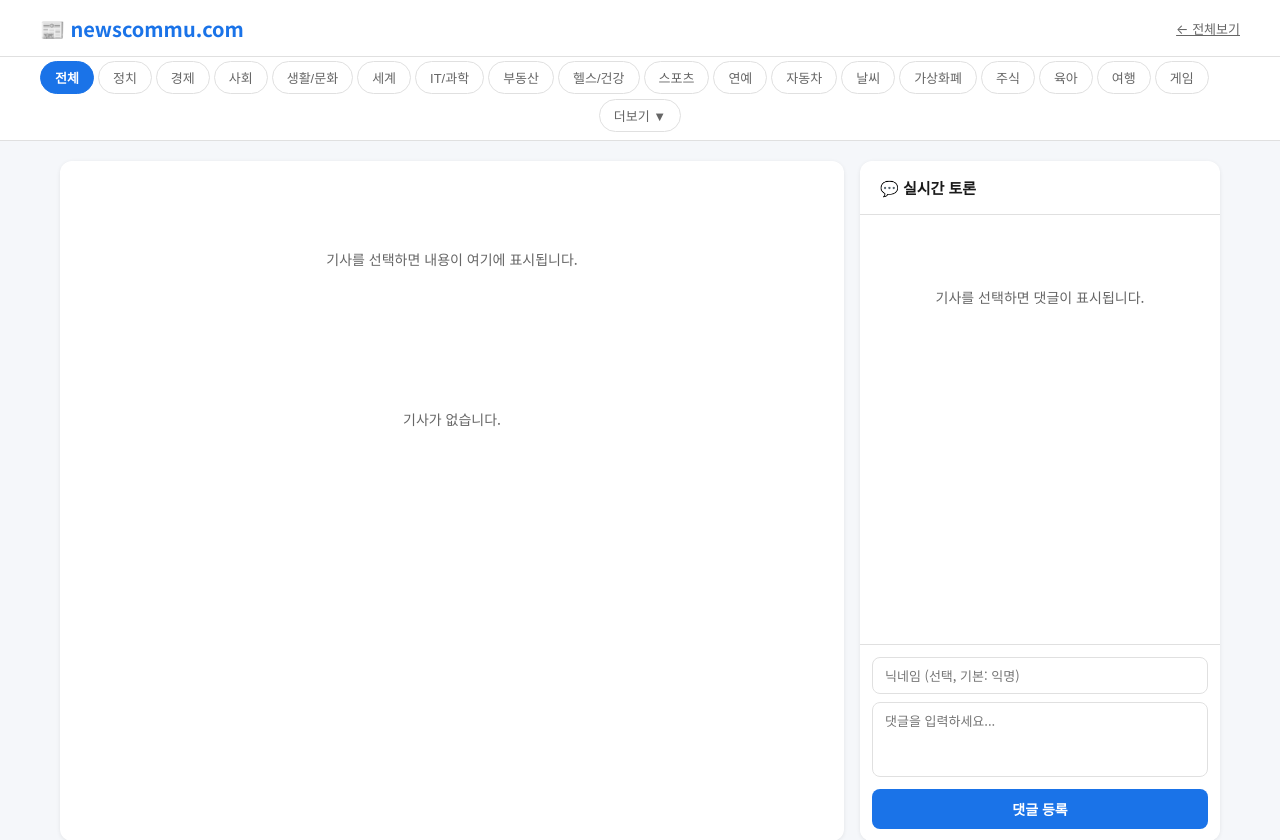
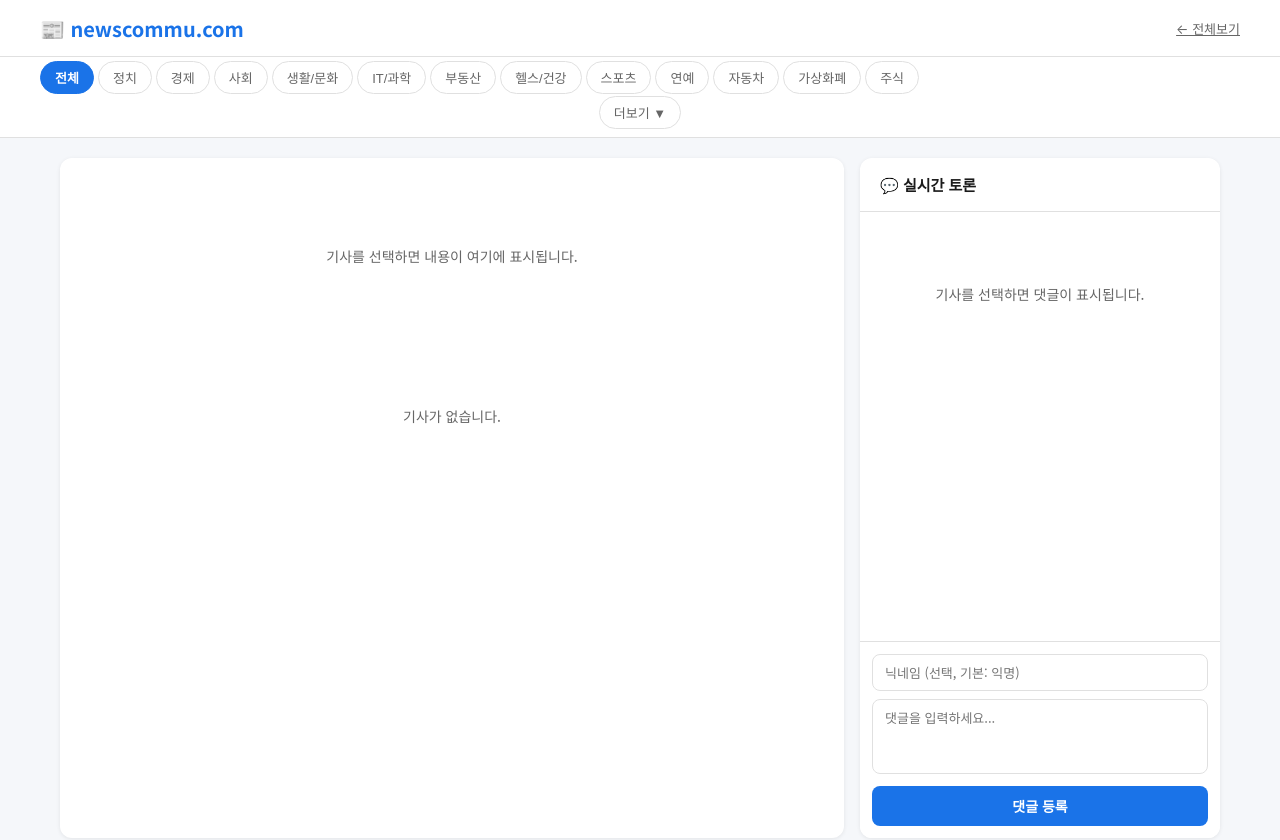
Before and after one commit to hkno3/commu, a PHP site: page /category.php in a window 1280 px wide. Shown: the top 840 px of the page. Run offline with PHP 8.4, Linux system fonts and the light colour scheme; data that the repository does not hold is empty; some libraries are stand-ins or nearby versions.

Commit message:
카테고리 통합: 음식/맛집,패션/뷰티,반려동물,게임,여행,날씨,영화→생활/문화, 세계,환경,교육,법률→사회, 취업/직장→경제, 육아→헬스/건강
12개 카테고리만 남기고 코드 전반(category.php, index.php, main.js, fetch_news.py)에서
삭제된 카테고리 정의 제거. 데이터 마이그레이션은 관리자 모드에서 수동 완료됨.

https://claude.ai/code/session_01Mqo8rHBcyZJ92x8WJEKnQT

```diff
--- a/assets/js/main.js
+++ b/assets/js/main.js
@@ -1,33 +1,24 @@
 const CATEGORIES = [
-  '전체','정치','경제','사회','생활/문화','세계','IT/과학','부동산','헬스/건강','스포츠','연예',
-  '자동차','날씨','가상화폐','주식','육아','여행','게임','패션/뷰티','음식/맛집','교육','환경','법률','취업/직장','반려동물','영화'
+  '전체','정치','경제','사회','생활/문화','IT/과학','부동산','헬스/건강','스포츠','연예',
+  '자동차','가상화폐','주식'
 ];
 const CAT_MAP = {
   '전체': 'all', '정치': '정치', '경제': '경제', '사회': '사회',
-  '생활/문화': '생활_문화', '세계': '세계', 'IT/과학': 'IT_과학',
+  '생활/문화': '생활_문화', 'IT/과학': 'IT_과학',
   '부동산': '부동산', '헬스/건강': '헬스_건강', '스포츠': '스포츠', '연예': '연예',
-  '자동차': '자동차', '날씨': '날씨', '가상화폐': '가상화폐', '주식': '주식',
-  '육아': '육아', '여행': '여행', '게임': '게임', '패션/뷰티': '패션_뷰티',
-  '음식/맛집': '음식_맛집', '교육': '교육', '환경': '환경', '법률': '법률',
-  '취업/직장': '취업_직장', '반려동물': '반려동물', '영화': '영화'
+  '자동차': '자동차', '가상화폐': '가상화폐', '주식': '주식'
 };
 const CAT_COLORS = {
   '정치': '#c0392b', '경제': '#27ae60', '사회': '#2980b9',
-  '생활_문화': '#e67e22', '세계': '#8e44ad', 'IT_과학': '#16a085',
+  '생활_문화': '#e67e22', 'IT_과학': '#16a085',
   '부동산': '#d35400', '헬스_건강': '#1abc9c', '스포츠': '#2471a3', '연예': '#c0392b',
-  '자동차': '#7f8c8d', '날씨': '#2980b9', '가상화폐': '#f39c12', '주식': '#27ae60',
-  '육아': '#e91e8c', '여행': '#00897b', '게임': '#6c3483', '패션_뷰티': '#e91e63',
-  '음식_맛집': '#e74c3c', '교육': '#1565c0', '환경': '#2e7d32', '법률': '#4a235a',
-  '취업_직장': '#1a237e', '반려동물': '#ff6f00', '영화': '#880e4f',
+  '자동차': '#7f8c8d', '가상화폐': '#f39c12', '주식': '#27ae60',
 };
 const CAT_BG = {
   '정치': '#fff0f0', '경제': '#f0fff4', '사회': '#f0f4ff',
-  '생활_문화': '#fff8f0', '세계': '#f5f0ff', 'IT_과학': '#f0fffe',
+  '생활_문화': '#fff8f0', 'IT_과학': '#f0fffe',
   '부동산': '#fffbf0', '헬스_건강': '#f0fff8', '스포츠': '#f0f8ff', '연예': '#fff0fb',
-  '자동차': '#f5f5f5', '날씨': '#e3f2fd', '가상화폐': '#fff8e1', '주식': '#f1f8e9',
-  '육아': '#fce4ec', '여행': '#e0f2f1', '게임': '#f3e5f5', '패션_뷰티': '#fce4ec',
-  '음식_맛집': '#fff3e0', '교육': '#e8eaf6', '환경': '#e8f5e9', '법률': '#f3e5f5',
-  '취업_직장': '#e8eaf6', '반려동물': '#fff3e0', '영화': '#fce4ec',
+  '자동차': '#f5f5f5', '가상화폐': '#fff8e1', '주식': '#f1f8e9',
 };
 
 // Allow category to be preset from PHP (category.php / article.php)
@@ -94,11 +85,9 @@ function buildCategoryNav() {
 
 const CAT_SLUG = {
   '정치':'politics','경제':'economy','사회':'society','생활_문화':'lifestyle',
-  '세계':'world','IT_과학':'tech','부동산':'realestate','헬스_건강':'health',
-  '스포츠':'sports','연예':'entertainment','자동차':'auto','날씨':'weather',
-  '가상화폐':'crypto','주식':'stock','육아':'parenting','여행':'travel',
-  '게임':'game','패션_뷰티':'fashion','음식_맛집':'food','교육':'education',
-  '환경':'environment','법률':'law','취업_직장':'jobs','반려동물':'pets','영화':'movies',
+  'IT_과학':'tech','부동산':'realestate','헬스_건강':'health',
+  '스포츠':'sports','연예':'entertainment','자동차':'auto',
+  '가상화폐':'crypto','주식':'stock',
 };
 
 function switchCategory(cat, btnEl) {
--- a/category.php
+++ b/category.php
@@ -13,27 +13,14 @@ $CATEGORIES = [
     '경제'      => ['label' => '경제',     'color' => '#27ae60', 'bg' => '#f0fff4'],
     '사회'      => ['label' => '사회',     'color' => '#2980b9', 'bg' => '#f0f4ff'],
     '생활_문화' => ['label' => '생활/문화','color' => '#e67e22', 'bg' => '#fff8f0'],
-    '세계'      => ['label' => '세계',     'color' => '#8e44ad', 'bg' => '#f5f0ff'],
     'IT_과학'   => ['label' => 'IT/과학',  'color' => '#16a085', 'bg' => '#f0fffe'],
     '부동산'    => ['label' => '부동산',   'color' => '#d35400', 'bg' => '#fffbf0'],
     '헬스_건강' => ['label' => '헬스/건강','color' => '#1abc9c', 'bg' => '#f0fff8'],
     '스포츠'    => ['label' => '스포츠',   'color' => '#2471a3', 'bg' => '#f0f8ff'],
     '연예'      => ['label' => '연예',     'color' => '#c0392b', 'bg' => '#fff0fb'],
     '자동차'    => ['label' => '자동차',   'color' => '#7f8c8d', 'bg' => '#f5f5f5'],
-    '날씨'      => ['label' => '날씨',     'color' => '#2980b9', 'bg' => '#e3f2fd'],
     '가상화폐'  => ['label' => '가상화폐', 'color' => '#f39c12', 'bg' => '#fff8e1'],
     '주식'      => ['label' => '주식',     'color' => '#27ae60', 'bg' => '#f1f8e9'],
-    '육아'      => ['label' => '육아',     'color' => '#e91e8c', 'bg' => '#fce4ec'],
-    '여행'      => ['label' => '여행',     'color' => '#00897b', 'bg' => '#e0f2f1'],
-    '게임'      => ['label' => '게임',     'color' => '#6c3483', 'bg' => '#f3e5f5'],
-    '패션_뷰티' => ['label' => '패션/뷰티','color' => '#e91e63', 'bg' => '#fce4ec'],
-    '음식_맛집' => ['label' => '음식/맛집','color' => '#e74c3c', 'bg' => '#fff3e0'],
-    '교육'      => ['label' => '교육',     'color' => '#1565c0', 'bg' => '#e8eaf6'],
-    '환경'      => ['label' => '환경',     'color' => '#2e7d32', 'bg' => '#e8f5e9'],
-    '법률'      => ['label' => '법률',     'color' => '#4a235a', 'bg' => '#f3e5f5'],
-    '취업_직장' => ['label' => '취업/직장','color' => '#1a237e', 'bg' => '#e8eaf6'],
-    '반려동물'  => ['label' => '반려동물', 'color' => '#ff6f00', 'bg' => '#fff3e0'],
-    '영화'      => ['label' => '영화',     'color' => '#880e4f', 'bg' => '#fce4ec'],
 ];
 
 // Normalise incoming param (/ → _)
```
Also changed, not shown: index.php (+3 -6 lines), 1 other file.
